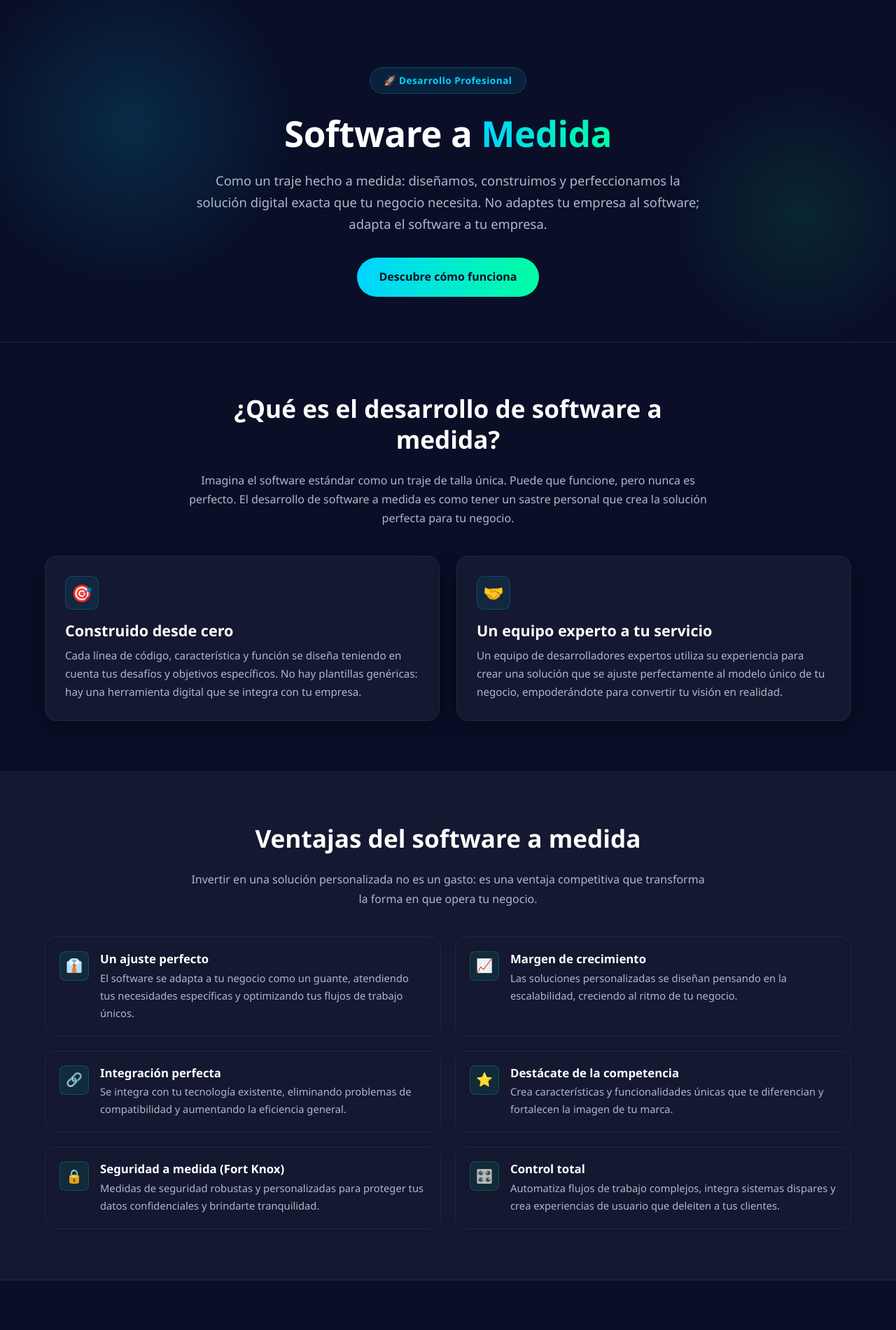
After one commit to Lachy05385/techsolitions, a Python web app: template templates/software_a_medida.html in a window 1280 px wide. The commit adds this page. Shown: the top 1900 px of the page at 70% size. Run offline with Jinja, Linux system fonts and the light colour scheme; the template is opened without the code that fills it, so the values that code supplies are empty.

Commit message:
software_a_medida

```diff
--- a/templates/portafolio.html
+++ b/templates/portafolio.html
@@ -251,7 +251,7 @@
                 💻 GitHub
             </a>
             <a href="#contact" class="btn btn-outline"
-               data-es="Contacto" data-en="Contact">Contacto</a>
+               data-es="/amedida" data-en="/amedida">Contacto</a>
         </div>
     </div>
 
@@ -346,7 +346,7 @@
                     <span class="tech-badge">JWT</span>
                 </div>
                 <div class="project-links">
-                    <button onclick="openProject('https://inventary-multipos.onrender.com', 'MiPOS')">
+                    <button onclick="openProject('https://inventary-multipos-1.onrender.com/index', 'MiPOS')">
                         ▶ <span data-es="Ver Demo" data-en="View Demo">Ver Demo</span>
                     </button>
                     <a href="https://github.com/Lachy05385/inventary_multipos" target="_blank" rel="noopener">
--- /dev/null
+++ b/templates/software_a_medida.html
@@ -0,0 +1,560 @@
+<!DOCTYPE html>
+<html lang="es">
+<head>
+    <meta charset="UTF-8">
+    <meta name="viewport" content="width=device-width, initial-scale=1.0">
+    <title>Software a Medida | Arquia</title>
+    <meta name="description" content="Descubre qué es el desarrollo de software a medida, sus ventajas frente al software de terceros y por qué es la mejor inversión para tu negocio.">
+    <style>
+        /* ----- Variables de color (armonía con Arquia) ----- */
+        :root {
+            --bg: #0a0e27;
+            --bg-card: #141830;
+            --bg-card-2: #1a1f3a;
+            --border: #1f2545;
+            --text: #e0e0e0;
+            --text-dim: #b0b8c8;
+            --accent-1: #00d4ff;
+            --accent-2: #00ffa3;
+            --danger: #ff4757;
+            --sombra: 0 8px 30px rgba(0, 0, 0, 0.35);
+            --radio: 16px;
+            --transicion: 0.3s ease;
+        }
+
+        /* ----- Reset y base ----- */
+        * { margin: 0; padding: 0; box-sizing: border-box; }
+        html { scroll-behavior: smooth; }
+        body {
+            font-family: 'Segoe UI', Tahoma, Geneva, Verdana, sans-serif;
+            background: var(--bg);
+            color: var(--text);
+            line-height: 1.7;
+            font-size: 1rem;
+        }
+
+        .contenedor {
+            width: 100%;
+            max-width: 1200px;
+            margin: 0 auto;
+            padding: 0 1.5rem;
+        }
+
+        /* ----- Tipografía ----- */
+        h1, h2, h3, h4 {
+            line-height: 1.25;
+            font-weight: 700;
+            color: #fff;
+        }
+        h1 { font-size: clamp(2rem, 5vw, 3.2rem); letter-spacing: -0.5px; }
+        h2 { font-size: clamp(1.6rem, 3.5vw, 2.2rem); margin-bottom: 1.5rem; }
+        h3 { font-size: clamp(1.1rem, 2.5vw, 1.35rem); margin-bottom: 0.6rem; }
+        p { color: var(--text-dim); margin-bottom: 1rem; }
+
+        /* ----- Header / Hero ----- */
+        .hero {
+            background: var(--bg);
+            padding: 6rem 0 4rem;
+            text-align: center;
+            position: relative;
+            overflow: hidden;
+            border-bottom: 1px solid var(--border);
+        }
+        .hero::before {
+            content: '';
+            position: absolute;
+            width: 500px; height: 500px;
+            background: radial-gradient(circle, rgba(0, 212, 255, 0.15) 0%, transparent 70%);
+            top: -10%; left: -5%;
+            border-radius: 50%;
+            animation: float 10s ease-in-out infinite;
+        }
+        .hero::after {
+            content: '';
+            position: absolute;
+            width: 400px; height: 400px;
+            background: radial-gradient(circle, rgba(0, 255, 163, 0.10) 0%, transparent 70%);
+            bottom: -10%; right: -5%;
+            border-radius: 50%;
+            animation: float 12s ease-in-out infinite reverse;
+        }
+        @keyframes float {
+            0%, 100% { transform: translateY(0); }
+            50% { transform: translateY(-30px); }
+        }
+
+        .hero__etiqueta {
+            display: inline-block;
+            background: rgba(0, 212, 255, 0.1);
+            color: var(--accent-1);
+            padding: 0.4rem 1.2rem;
+            border-radius: 50px;
+            font-size: 0.85rem;
+            font-weight: 600;
+            letter-spacing: 0.5px;
+            margin-bottom: 1.5rem;
+            border: 1px solid rgba(0, 212, 255, 0.2);
+            position: relative;
+            z-index: 1;
+        }
+        .hero h1 {
+            max-width: 850px;
+            margin: 0 auto 1.25rem;
+            position: relative;
+            z-index: 1;
+        }
+        .hero h1 span {
+            background: linear-gradient(90deg, var(--accent-1), var(--accent-2));
+            -webkit-background-clip: text;
+            -webkit-text-fill-color: transparent;
+            background-clip: text;
+        }
+        .hero__subtitulo {
+            max-width: 720px;
+            margin: 0 auto 2rem;
+            font-size: clamp(1rem, 2vw, 1.15rem);
+            color: var(--text-dim);
+            position: relative;
+            z-index: 1;
+        }
+        .hero__boton {
+            display: inline-block;
+            background: linear-gradient(90deg, var(--accent-1), var(--accent-2));
+            color: var(--bg);
+            padding: 0.9rem 2rem;
+            border-radius: 50px;
+            text-decoration: none;
+            font-weight: 700;
+            transition: transform var(--transicion), box-shadow var(--transicion);
+            position: relative;
+            z-index: 1;
+        }
+        .hero__boton:hover {
+            transform: translateY(-3px);
+            box-shadow: 0 10px 30px rgba(0, 212, 255, 0.35);
+        }
+
+        /* ----- Secciones ----- */
+        section { padding: 4.5rem 0; }
+        .seccion--alterna {
+            background: var(--bg-card);
+            border-top: 1px solid var(--border);
+            border-bottom: 1px solid var(--border);
+        }
+        .seccion__intro {
+            max-width: 750px;
+            margin: 0 auto 2.5rem;
+            text-align: center;
+        }
+
+        /* ----- Grid ----- */
+        .grid { display: grid; gap: 1.5rem; }
+        .grid--2 { grid-template-columns: 1fr; }
+        @media (min-width: 768px) { .grid--2 { grid-template-columns: 1fr 1fr; } }
+
+        /* ----- Tarjetas ----- */
+        .tarjeta {
+            background: var(--bg-card);
+            border: 1px solid var(--border);
+            border-radius: var(--radio);
+            padding: 1.75rem;
+            box-shadow: var(--sombra);
+            transition: transform var(--transicion), border-color var(--transicion), box-shadow var(--transicion);
+        }
+        .tarjeta:hover {
+            transform: translateY(-6px);
+            border-color: var(--accent-1);
+            box-shadow: 0 20px 40px rgba(0, 212, 255, 0.08);
+        }
+        .tarjeta__icono {
+            width: 48px; height: 48px;
+            border-radius: 10px;
+            background: rgba(0, 212, 255, 0.08);
+            border: 1px solid rgba(0, 212, 255, 0.2);
+            display: flex; align-items: center; justify-content: center;
+            margin-bottom: 1rem;
+            font-size: 1.5rem;
+        }
+        .tarjeta p { margin-bottom: 0; font-size: 0.95rem; }
+
+        /* ----- Comparativa ----- */
+        .comparativa {
+            display: grid;
+            gap: 1.5rem;
+            grid-template-columns: 1fr;
+            margin-top: 2rem;
+        }
+        @media (min-width: 768px) { .comparativa { grid-template-columns: 1fr 1fr; } }
+
+        .comparativa__columna {
+            background: var(--bg-card);
+            border: 1px solid var(--border);
+            border-radius: var(--radio);
+            padding: 2rem;
+            box-shadow: var(--sombra);
+        }
+        .comparativa__columna--destacada {
+            border: 2px solid var(--accent-1);
+            position: relative;
+            background: linear-gradient(180deg, rgba(0, 212, 255, 0.04), var(--bg-card));
+        }
+        .comparativa__columna--destacada::before {
+            content: "Recomendado";
+            position: absolute;
+            top: -12px; left: 50%;
+            transform: translateX(-50%);
+            background: linear-gradient(90deg, var(--accent-1), var(--accent-2));
+            color: var(--bg);
+            font-size: 0.72rem;
+            font-weight: 800;
+            padding: 0.25rem 1rem;
+            border-radius: 50px;
+            letter-spacing: 1px;
+            text-transform: uppercase;
+            white-space: nowrap;
+        }
+        .comparativa__titulo {
+            font-size: 1.15rem;
+            font-weight: 700;
+            margin-bottom: 1.25rem;
+            display: flex;
+            align-items: center;
+            gap: 0.5rem;
+            color: #fff;
+        }
+        .comparativa__lista { list-style: none; padding: 0; }
+        .comparativa__lista li {
+            display: flex;
+            gap: 0.6rem;
+            padding: 0.65rem 0;
+            border-bottom: 1px solid var(--border);
+            font-size: 0.95rem;
+            color: var(--text-dim);
+        }
+        .comparativa__lista li:last-child { border-bottom: none; }
+        .comparativa__lista .check { color: var(--accent-2); font-weight: 700; flex-shrink: 0; }
+        .comparativa__lista .cruz { color: var(--danger); font-weight: 700; flex-shrink: 0; }
+
+        /* ----- Beneficios ----- */
+        .beneficios {
+            display: grid;
+            gap: 1.25rem;
+            grid-template-columns: 1fr;
+        }
+        @media (min-width: 640px) { .beneficios { grid-template-columns: 1fr 1fr; } }
+
+        .beneficio {
+            display: flex;
+            gap: 1rem;
+            align-items: flex-start;
+            background: var(--bg-card);
+            border: 1px solid var(--border);
+            border-radius: var(--radio);
+            padding: 1.25rem;
+            transition: border-color var(--transicion), transform var(--transicion);
+        }
+        .beneficio:hover {
+            border-color: var(--accent-1);
+            transform: translateY(-4px);
+        }
+        .beneficio__icono {
+            flex-shrink: 0;
+            width: 42px; height: 42px;
+            border-radius: 8px;
+            background: rgba(0, 255, 163, 0.08);
+            border: 1px solid rgba(0, 255, 163, 0.2);
+            display: flex; align-items: center; justify-content: center;
+            font-size: 1.2rem;
+        }
+        .beneficio__texto h3 { font-size: 1.05rem; margin-bottom: 0.3rem; }
+        .beneficio__texto p { font-size: 0.92rem; margin-bottom: 0; }
+
+        /* ----- Desafíos (transparencia) ----- */
+        .desafios {
+            display: grid;
+            gap: 1.25rem;
+            grid-template-columns: 1fr;
+        }
+        @media (min-width: 640px) { .desafios { grid-template-columns: repeat(3, 1fr); } }
+
+        .desafio {
+            background: rgba(255, 71, 87, 0.05);
+            border: 1px solid rgba(255, 71, 87, 0.2);
+            border-radius: var(--radio);
+            padding: 1.5rem;
+            transition: border-color var(--transicion);
+        }
+        .desafio:hover { border-color: rgba(255, 71, 87, 0.5); }
+        .desafio h3 {
+            font-size: 1.05rem;
+            margin-bottom: 0.5rem;
+            color: #ffb3b9;
+        }
+        .desafio p {
+            font-size: 0.92rem;
+            margin-bottom: 0;
+            color: var(--text-dim);
+        }
+
+        /* ----- CTA final ----- */
+        .cta {
+            text-align: center;
+            background: linear-gradient(135deg, rgba(0, 212, 255, 0.10), rgba(0, 255, 163, 0.06));
+            border: 1px solid var(--border);
+            border-radius: 24px;
+            padding: 3.5rem 1.5rem;
+            margin: 1rem 0 2rem;
+            position: relative;
+            overflow: hidden;
+        }
+        .cta::before {
+            content: '';
+            position: absolute;
+            top: 0; left: 0; right: 0;
+            height: 3px;
+            background: linear-gradient(90deg, var(--accent-1), var(--accent-2));
+        }
+        .cta h2 { color: #fff; margin-bottom: 1rem; }
+        .cta p {
+            color: var(--text-dim);
+            max-width: 620px;
+            margin: 0 auto 2rem;
+        }
+        .cta__boton {
+            display: inline-block;
+            background: linear-gradient(90deg, var(--accent-1), var(--accent-2));
+            color: var(--bg);
+            padding: 0.9rem 2rem;
+            border-radius: 50px;
+            text-decoration: none;
+            font-weight: 700;
+            transition: transform var(--transicion), box-shadow var(--transicion);
+        }
+        .cta__boton:hover {
+            transform: translateY(-3px);
+            box-shadow: 0 10px 30px rgba(0, 212, 255, 0.35);
+        }
+
+        /* ----- Footer ----- */
+        footer {
+            text-align: center;
+            padding: 2.5rem 1.5rem;
+            font-size: 0.85rem;
+            color: #6b7280;
+            border-top: 1px solid var(--border);
+        }
+        footer a { color: var(--accent-1); text-decoration: none; }
+        footer a:hover { text-decoration: underline; }
+    </style>
+</head>
+<body>
+
+    <!-- ===== HERO ===== -->
+    <header class="hero">
+        <div class="contenedor">
+            <span class="hero__etiqueta">🚀 Desarrollo Profesional</span>
+            <h1>Software a <span>Medida</span></h1>
+            <p class="hero__subtitulo">
+                Como un traje hecho a medida: diseñamos, construimos y perfeccionamos
+                la solución digital exacta que tu negocio necesita. No adaptes tu empresa
+                al software; adapta el software a tu empresa.
+            </p>
+            <a href="#que-es" class="hero__boton">Descubre cómo funciona</a>
+        </div>
+    </header>
+
+    <!-- ===== ¿QUÉ ES? ===== -->
+    <section id="que-es">
+        <div class="contenedor">
+            <div class="seccion__intro">
+                <h2>¿Qué es el desarrollo de software a medida?</h2>
+                <p>
+                    Imagina el software estándar como un traje de talla única. Puede que funcione,
+                    pero nunca es perfecto. El desarrollo de software a medida es como tener un
+                    sastre personal que crea la solución perfecta para tu negocio.
+                </p>
+            </div>
+
+            <div class="grid grid--2">
+                <div class="tarjeta">
+                    <div class="tarjeta__icono">🎯</div>
+                    <h3>Construido desde cero</h3>
+                    <p>
+                        Cada línea de código, característica y función se diseña teniendo en cuenta
+                        tus desafíos y objetivos específicos. No hay plantillas genéricas: hay una
+                        herramienta digital que se integra con tu empresa.
+                    </p>
+                </div>
+                <div class="tarjeta">
+                    <div class="tarjeta__icono">🤝</div>
+                    <h3>Un equipo experto a tu servicio</h3>
+                    <p>
+                        Un equipo de desarrolladores expertos utiliza su experiencia para crear
+                        una solución que se ajuste perfectamente al modelo único de tu negocio,
+                        empoderándote para convertir tu visión en realidad.
+                    </p>
+                </div>
+            </div>
+        </div>
+    </section>
+
+    <!-- ===== VENTAJAS ===== -->
+    <section class="seccion--alterna">
+        <div class="contenedor">
+            <div class="seccion__intro">
+                <h2>Ventajas del software a medida</h2>
+                <p>
+                    Invertir en una solución personalizada no es un gasto: es una ventaja
+                    competitiva que transforma la forma en que opera tu negocio.
+                </p>
+            </div>
+
+            <div class="beneficios">
+                <div class="beneficio">
+                    <div class="beneficio__icono">👔</div>
+                    <div class="beneficio__texto">
+                        <h3>Un ajuste perfecto</h3>
+                        <p>El software se adapta a tu negocio como un guante, atendiendo tus necesidades específicas y optimizando tus flujos de trabajo únicos.</p>
+                    </div>
+                </div>
+                <div class="beneficio">
+                    <div class="beneficio__icono">📈</div>
+                    <div class="beneficio__texto">
+                        <h3>Margen de crecimiento</h3>
+                        <p>Las soluciones personalizadas se diseñan pensando en la escalabilidad, creciendo al ritmo de tu negocio.</p>
+                    </div>
+                </div>
+                <div class="beneficio">
+                    <div class="beneficio__icono">🔗</div>
+                    <div class="beneficio__texto">
+                        <h3>Integración perfecta</h3>
+                        <p>Se integra con tu tecnología existente, eliminando problemas de compatibilidad y aumentando la eficiencia general.</p>
+                    </div>
+                </div>
+                <div class="beneficio">
+                    <div class="beneficio__icono">⭐</div>
+                    <div class="beneficio__texto">
+                        <h3>Destácate de la competencia</h3>
+                        <p>Crea características y funcionalidades únicas que te diferencian y fortalecen la imagen de tu marca.</p>
+                    </div>
+                </div>
+                <div class="beneficio">
+                    <div class="beneficio__icono">🔒</div>
+                    <div class="beneficio__texto">
+                        <h3>Seguridad a medida (Fort Knox)</h3>
+                        <p>Medidas de seguridad robustas y personalizadas para proteger tus datos confidenciales y brindarte tranquilidad.</p>
+                    </div>
+                </div>
+                <div class="beneficio">
+                    <div class="beneficio__icono">🎛️</div>
+                    <div class="beneficio__texto">
+                        <h3>Control total</h3>
+                        <p>Automatiza flujos de trabajo complejos, integra sistemas dispares y crea experiencias de usuario que deleiten a tus clientes.</p>
+                    </div>
+                </div>
+            </div>
+        </div>
+    </section>
+
+    <!-- ===== COMPARATIVA ===== -->
+    <section>
+        <div class="contenedor">
+            <div class="seccion__intro">
+                <h2>Software a medida vs. Software de terceros</h2>
+                <p>
+                    Entendemos que la inversión inicial es mayor. Pero compara lo que obtienes
+                    a cambio: una solución que trabaja para ti, no al revés.
+                </p>
+            </div>
+
+            <div class="comparativa">
+                <!-- Software de terceros -->
+                <div class="comparativa__columna">
+                    <div class="comparativa__titulo">📦 Software de terceros</div>
+                    <ul class="comparativa__lista">
+                        <li><span class="cruz">✕</span> Talla única: debes adaptar tus procesos a la herramienta.</li>
+                        <li><span class="cruz">✕</span> Funcionalidades genéricas que no cubren tus necesidades reales.</li>
+                        <li><span class="cruz">✕</span> Problemas de compatibilidad con tus sistemas existentes.</li>
+                        <li><span class="cruz">✕</span> Poco margen para diferenciarte de la competencia.</li>
+                        <li><span class="cruz">✕</span> Seguridad estándar, no diseñada para tus riesgos específicos.</li>
+                        <li><span class="check">✓</span> Inversión inicial menor y puesta en marcha más rápida.</li>
+                    </ul>
+                </div>
+
+                <!-- Software a medida -->
+                <div class="comparativa__columna comparativa__columna--destacada">
+                    <div class="comparativa__titulo">🛠️ Software a medida</div>
+                    <ul class="comparativa__lista">
+                        <li><span class="check">✓</span> Ajuste perfecto: el software se adapta a tus procesos.</li>
+                        <li><span class="check">✓</span> Funcionalidades únicas diseñadas para tus objetivos.</li>
+                        <li><span class="check">✓</span> Integración perfecta con tu tecnología existente.</li>
+                        <li><span class="check">✓</span> Ventaja competitiva real y fortalecimiento de tu marca.</li>
+                        <li><span class="check">✓</span> Seguridad robusta y personalizada para tus datos.</li>
+                        <li><span class="check">✓</span> Escalabilidad garantizada: crece al ritmo de tu negocio.</li>
+                    </ul>
+                </div>
+            </div>
+        </div>
+    </section>
+
+    <!-- ===== TRANSPARENCIA: DESAFÍOS ===== -->
+    <section class="seccion--alterna">
+        <div class="contenedor">
+            <div class="seccion__intro">
+                <h2>Transparencia: lo que debes saber</h2>
+                <p>
+                    Creemos en la honestidad. El software a medida es una inversión significativa
+                    y conlleva compromisos que asumimos contigo.
+                </p>
+            </div>
+
+            <div class="desafios">
+                <div class="desafio">
+                    <h3>💰 La inversión</h3>
+                    <p>El desarrollo a medida requiere una inversión inicial más significativa que las opciones estándar del mercado. Es una inversión en un activo que es tuyo.</p>
+                </div>
+                <div class="desafio">
+                    <h3>⏳ El tiempo de desarrollo</h3>
+                    <p>Construir desde cero lleva tiempo. Los plazos de entrega pueden ser más largos que implementar una solución prefabricada.</p>
+                </div>
+                <div class="desafio">
+                    <h3>🔄 El mantenimiento continuo</h3>
+                    <p>El software a medida requiere mantenimiento y actualizaciones constantes para adaptarse a las tendencias y amenazas de seguridad.</p>
+                </div>
+            </div>
+        </div>
+    </section>
+
+    <!-- ===== CONCLUSIÓN + CTA ===== -->
+    <section>
+        <div class="contenedor">
+            <div class="cta">
+                <h2>¿Por qué los beneficios superan la inversión?</h2>
+                <p>
+                    La decisión entre software a medida y software estándar depende de tus
+                    necesidades y prioridades. El software a medida ofrece flexibilidad y
+                    escalabilidad incomparables, además de una ventaja competitiva real.
+                    Es una inversión que trabaja para ti todos los días, mientras el software
+                    genérico te obliga a trabajar para él.
+                </p>
+
+                <a href="/index/#contacto" class="cta__boton">Hablemos de tu proyecto</a>
+            </div>
+        </div>
+    </section>
+
+    <!-- ===== FOOTER ===== -->
+    <footer>
+        <div class="contenedor">
+            <p>© 2026 <strong>Arquia</strong> — Software a Medida. Tu visión, línea de código a línea de código.</p>
+            <p style="margin-top: 0.5rem;">
+                <a href="/index">inicio</a> ·
+                <a href="/portafolio">Portafolio</a> ·
+                <a href="mailto:lazaro.saavedrag@gmail.com">lazaro.saavedrag@gmail.com</a> ·
+                <a href="https://github.com/Lachy05385" target="_blank">GitHub</a>
+            </p>
+        </div>
+    </footer>
+
+</body>
+</html>
```
Also changed, not shown: main.py (+7 -0 lines), templates/index.html (+24 -4 lines).
